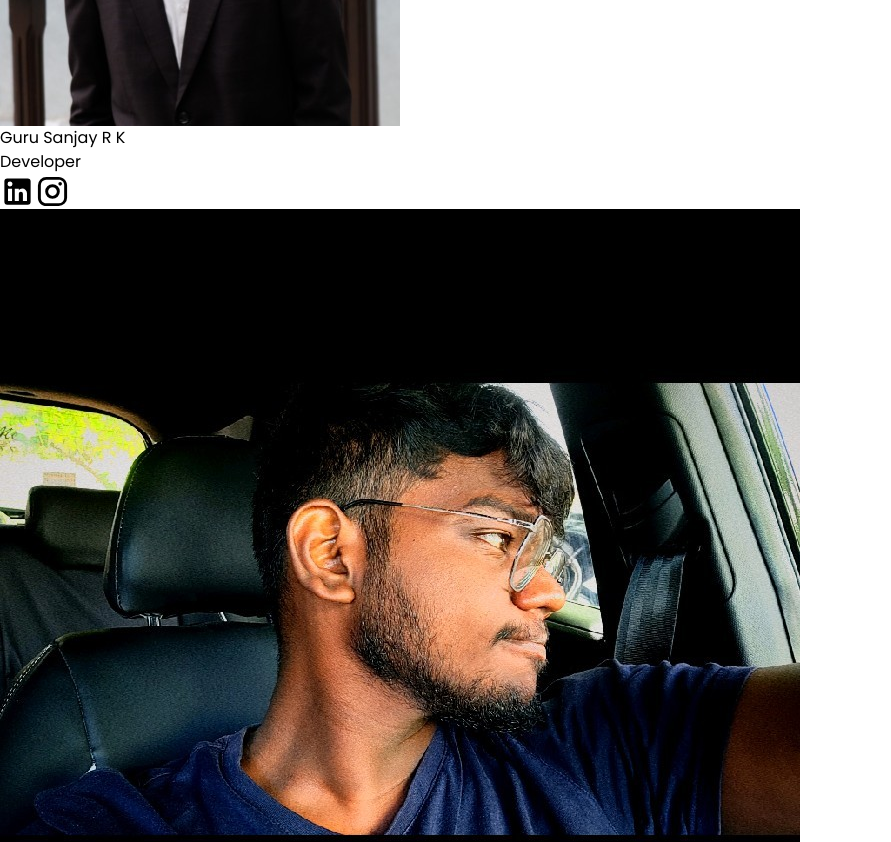
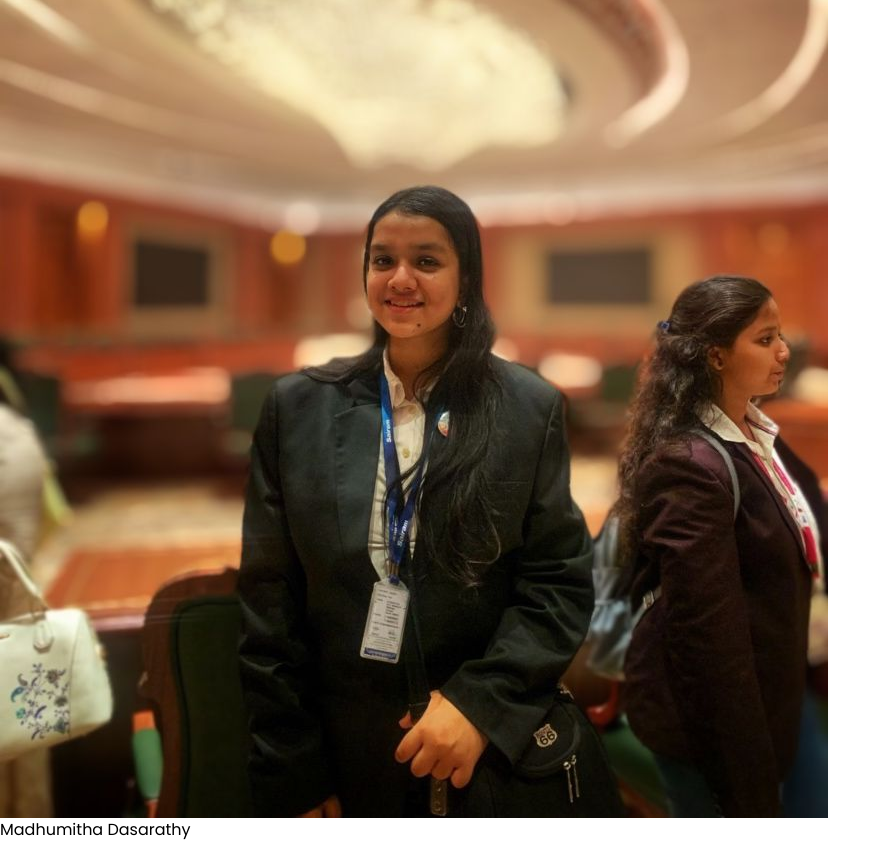
Before and after one commit to Ex-Rockstar/SeyalFoundation, a React (Vite) app: page /about-us in a window 1280 px wide. Shown: the part 5040-5882 px from the top of the page, without its empty margins (0-891 px from the left). Built offline with nearby package versions, Linux system fonts and the light colour scheme.

Commit message:
Changed the developer name and details

```diff
--- a/src/Components/About/TeamIntroduction.jsx
+++ b/src/Components/About/TeamIntroduction.jsx
@@ -4,7 +4,7 @@ import director from './TeamMates/ruthi.jpg';
 import cofounder1 from './TeamMates/vishnu.jpg';
 import cofounder2 from './TeamMates/lohith.jpg';
 import cofounder3 from './TeamMates/lukeshh.jpg';
-import developer from './TeamMates/guru.jpg';
+import developer from './TeamMates/madhu.jpg';
 import img6 from '../Project/Aayul/img/naveen.jpeg';
 // Team members data
 const teamMembers = [
@@ -37,11 +37,11 @@ const teamMembers = [
     instagram: 'https://www.instagram.com/lukeshbarath'
   },
   {
-    name: 'Guru Sanjay R K',
+    name: 'Madhumitha Dasarathy',
     role: 'Developer',
     image: developer,
-    linkedin: 'https://www.linkedin.com/in/gurusanjay',
-    instagram: 'https://www.instagram.com/gurusanjay'
+    linkedin: 'http://linkedin.com/in/madhudasarat',
+    instagram: 'https://www.instagram.com/madhumithadasarathy/profilecard/?igsh=MTF2bmR4cGhpbTJsaA=='
   },
   {
     name: 'Naveen D',
```
Also changed, not shown: src/Components/About/TeamMates/madhu.jpg (added).
